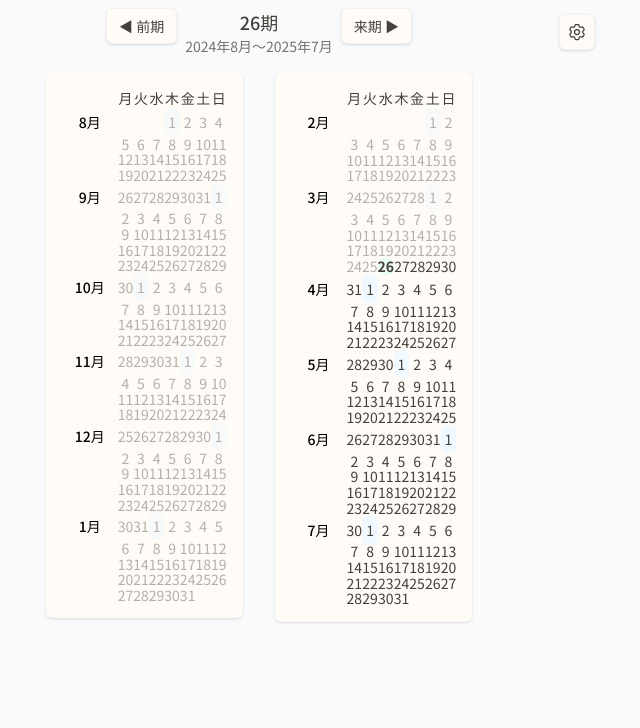
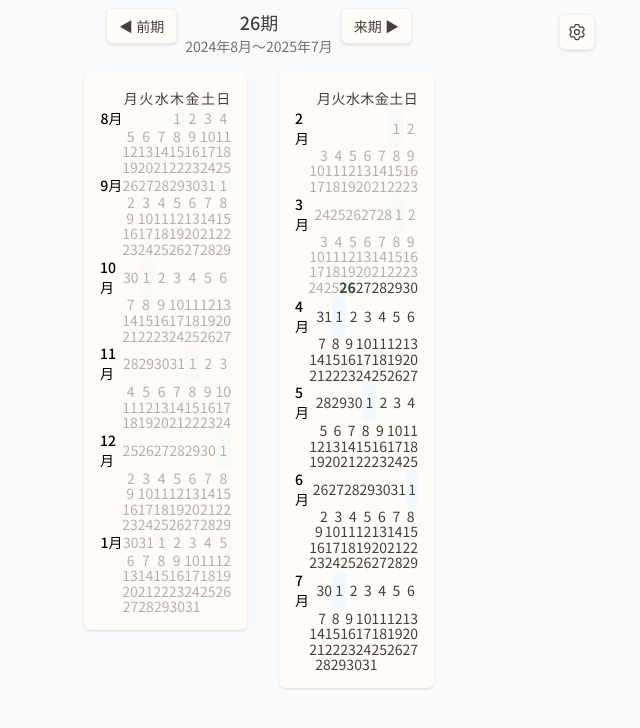
Before and after one commit to okonomi/period-calendar, a React (Vite) app: page / in a window 1280 px wide. Shown: the top 728 px of the page, without its empty margins (381-1021 px from the left). Built offline with nearby package versions, Linux system fonts and the light colour scheme; no server answers.

Commit message:
style: update layout for consistency in Calendar component

```diff
--- a/src/components/Calendar.tsx
+++ b/src/components/Calendar.tsx
@@ -23,7 +23,7 @@ export const Calendar: React.FC<Props> = ({ dates }) => {
     <div className="sc-box calendar-container">
       {/* 曜日の行 */}
       <div className="flex">
-        <div className="w-14" />
+        <div className="flex-[1.5]" />
         {["月", "火", "水", "木", "金", "土", "日"].map((dayName) => (
           <div
             key={`weekday-${dayName}`}
@@ -44,11 +44,11 @@ export const Calendar: React.FC<Props> = ({ dates }) => {
           <div key={`week-${weekStart}`} className="flex">
             {/* 月表示のセル - 月表示がないときもスペーサーを表示する */}
             {firstDayOfMonth ? (
-              <div className="flex w-14 items-center justify-center px-2 py-1 text-sm font-medium">
+              <div className="flex flex-[1.5] items-center justify-center text-sm font-medium">
                 {firstDayOfMonth.month}月
               </div>
             ) : (
-              <div className="w-14" />
+              <div className="flex-[1.5]" />
             )}
 
             {/* 日付セル */}
```
